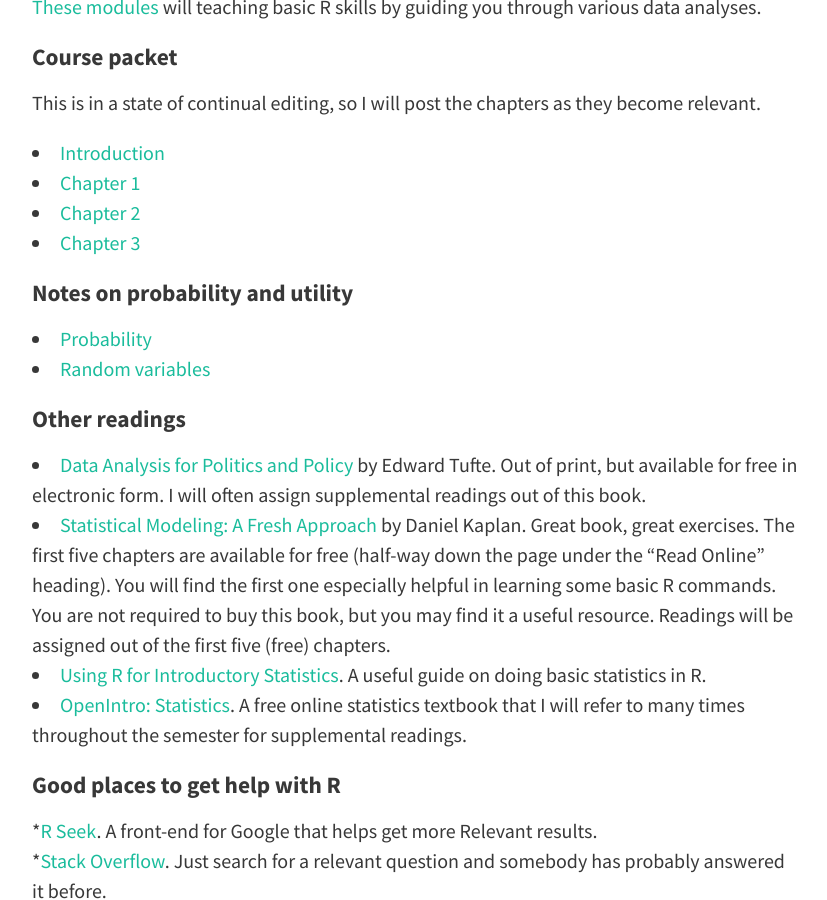
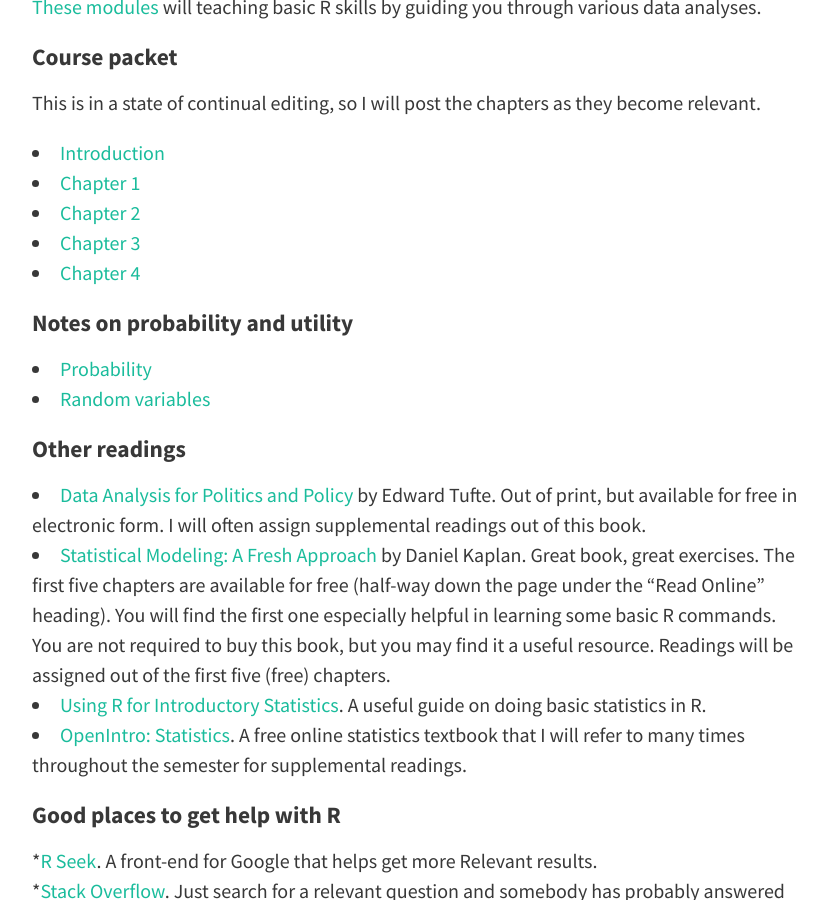
Before and after one commit to jgscott/SDS325H_Spring2016, a Jekyll site: the page built from resources.md, in a window 1280 px wide and 900 px high, scrolled down 344 px. Shown: the whole window, without its empty margins (224-1051 px from the left). Built offline with Jekyll 4.4.1, drawn with Linux system fonts in a browser that asks for light colours; nearby versions of some CDN libraries.

Commit message:
grouping variables

```diff
--- a/resources.md
+++ b/resources.md
@@ -16,6 +16,7 @@ This is in a state of continual editing, so I will post the
 * [Chapter 1]({{ site.baseurl }}/files/01-DataExploration.pdf)
 * [Chapter 2]({{ site.baseurl }}/files/02-FittingEquations.pdf)
 * [Chapter 3]({{ site.baseurl }}/files/03-PredictableAndUnpredictableVariation.pdf)
+* [Chapter 4]({{ site.baseurl }}/files/04-GroupingVariables.pdf)
 
 ### Notes on probability and utility
 
```
Also changed, not shown: 1 other file.
